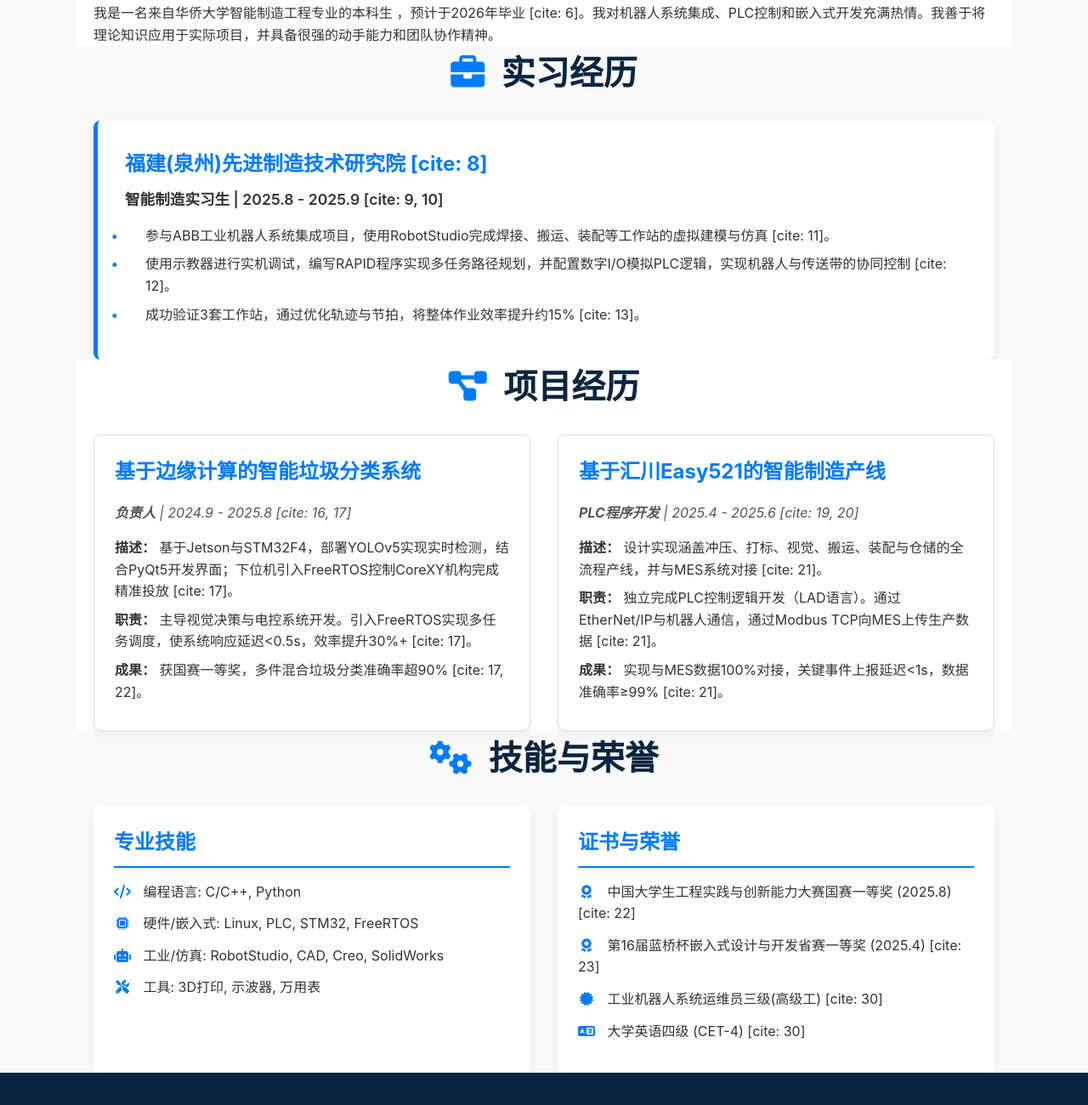
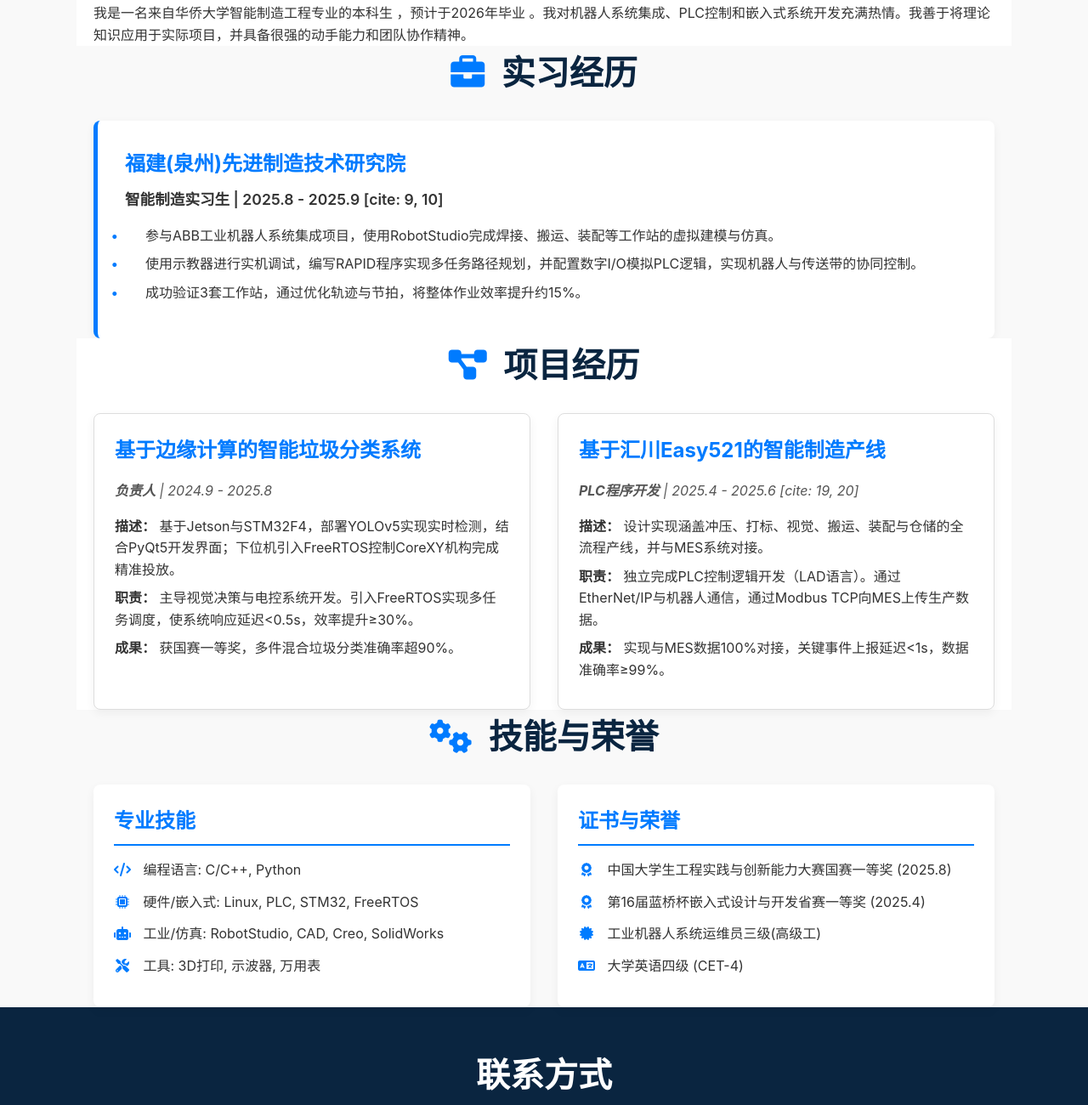
Before and after one commit to torch241/torch241.github.io, a plain HTML site: page index.html in a window 1280 px wide. Shown: the part 564-1864 px from the top of the page at 85% size. Drawn offline with Linux system fonts and the light colour scheme.

Commit message:
Update index.html

```diff
--- a/index.html
+++ b/index.html
@@ -10,7 +10,7 @@
 <body>
     <header>
         <div class="container">
-            <h1 class="logo">王琦 [cite: 1]</h1>
+            <h1 class="logo">王琦</h1>
             <nav>
                 <input type="checkbox" id="menu-toggle">
                 <label for="menu-toggle" class="menu-icon">&#9776;</label>
@@ -28,26 +28,26 @@
     <main>
         <section id="hero">
             <div class="container">
-                <h2>智能制造工程学生 </h2>
-                <p>华侨大学 (厦门校区) [cite: 4] | 2022.9 - 2026.6 [cite: 6]</p>
+                <h2>智能制造工程专业 </h2>
+                <p>华侨大学 (厦门校区) | 2022.9 - 2026.6 </p>
                 <p>致力于将软件开发与硬件控制相结合，在机器人技术、工业自动化和边缘计算领域不断探索。</p>
             </div>
         </section>
 
         <section id="about" class="container">
             <h2><i class="fas fa-user"></i> 关于我</h2>
-            <p>我是一名来自华侨大学智能制造工程专业的本科生 ，预计于2026年毕业 [cite: 6]。我对机器人系统集成、PLC控制和嵌入式开发充满热情。我善于将理论知识应用于实际项目，并具备很强的动手能力和团队协作精神。</p>
+            <p>我是一名来自华侨大学智能制造工程专业的本科生 ，预计于2026年毕业 。我对机器人系统集成、PLC控制和嵌入式系统开发充满热情。我善于将理论知识应用于实际项目，并具备很强的动手能力和团队协作精神。</p>
         </section>
 
         <section id="experience" class="container">
             <h2><i class="fas fa-briefcase"></i> 实习经历</h2>
             <article class="job-card">
-                <h3>福建(泉州)先进制造技术研究院 [cite: 8]</h3>
+                <h3>福建(泉州)先进制造技术研究院 </h3>
                 <p class="job-title"><strong>智能制造实习生</strong> | 2025.8 - 2025.9 [cite: 9, 10]</p>
                 <ul>
-                    <li>参与ABB工业机器人系统集成项目，使用RobotStudio完成焊接、搬运、装配等工作站的虚拟建模与仿真 [cite: 11]。</li>
-                    <li>使用示教器进行实机调试，编写RAPID程序实现多任务路径规划，并配置数字I/O模拟PLC逻辑，实现机器人与传送带的协同控制 [cite: 12]。</li>
-                    <li>成功验证3套工作站，通过优化轨迹与节拍，将整体作业效率提升约15% [cite: 13]。</li>
+                    <li>参与ABB工业机器人系统集成项目，使用RobotStudio完成焊接、搬运、装配等工作站的虚拟建模与仿真。</li>
+                    <li>使用示教器进行实机调试，编写RAPID程序实现多任务路径规划，并配置数字I/O模拟PLC逻辑，实现机器人与传送带的协同控制。</li>
+                    <li>成功验证3套工作站，通过优化轨迹与节拍，将整体作业效率提升约15%。</li>
                 </ul>
             </article>
         </section>
@@ -57,11 +57,11 @@
             <div class="grid-container">
                 <article class="project-card">
                     <h3>基于边缘计算的智能垃圾分类系统 </h3>
-                    <p class="project-meta"><strong>负责人</strong> | 2024.9 - 2025.8 [cite: 16, 17]</p>
+                    <p class="project-meta"><strong>负责人</strong> | 2024.9 - 2025.8</p>
                     <div class="project-content">
-                        <p><strong>描述：</strong> 基于Jetson与STM32F4，部署YOLOv5实现实时检测，结合PyQt5开发界面；下位机引入FreeRTOS控制CoreXY机构完成精准投放 [cite: 17]。</p>
-                        <p><strong>职责：</strong> 主导视觉决策与电控系统开发。引入FreeRTOS实现多任务调度，使系统响应延迟<0.5s，效率提升30%+ [cite: 17]。</p>
-                        <p><strong>成果：</strong> 获国赛一等奖，多件混合垃圾分类准确率超90% [cite: 17, 22]。</p>
+                        <p><strong>描述：</strong> 基于Jetson与STM32F4，部署YOLOv5实现实时检测，结合PyQt5开发界面；下位机引入FreeRTOS控制CoreXY机构完成精准投放。</p>
+                        <p><strong>职责：</strong> 主导视觉决策与电控系统开发。引入FreeRTOS实现多任务调度，使系统响应延迟<0.5s，效率提升≥30%。</p>
+                        <p><strong>成果：</strong> 获国赛一等奖，多件混合垃圾分类准确率超90%。</p>
                     </div>
                 </article>
 
@@ -69,9 +69,9 @@
                     <h3>基于汇川Easy521的智能制造产线 </h3>
                     <p class="project-meta"><strong>PLC程序开发</strong> | 2025.4 - 2025.6 [cite: 19, 20]</p>
                     <div class="project-content">
-                        <p><strong>描述：</strong> 设计实现涵盖冲压、打标、视觉、搬运、装配与仓储的全流程产线，并与MES系统对接 [cite: 21]。</p>
-                        <p><strong>职责：</strong> 独立完成PLC控制逻辑开发（LAD语言）。通过EtherNet/IP与机器人通信，通过Modbus TCP向MES上传生产数据 [cite: 21]。</p>
-                        <p><strong>成果：</strong> 实现与MES数据100%对接，关键事件上报延迟<1s，数据准确率≥99% [cite: 21]。</p>
+                        <p><strong>描述：</strong> 设计实现涵盖冲压、打标、视觉、搬运、装配与仓储的全流程产线，并与MES系统对接。</p>
+                        <p><strong>职责：</strong> 独立完成PLC控制逻辑开发（LAD语言）。通过EtherNet/IP与机器人通信，通过Modbus TCP向MES上传生产数据。</p>
+                        <p><strong>成果：</strong> 实现与MES数据100%对接，关键事件上报延迟<1s，数据准确率≥99%。</p>
                     </div>
                 </article>
             </div>
@@ -92,10 +92,10 @@
                 <div class="awards-list">
                     <h3>证书与荣誉</h3>
                     <ul>
-                        <li><i class="fas fa-award"></i> 中国大学生工程实践与创新能力大赛国赛一等奖 (2025.8) [cite: 22]</li>
-                        <li><i class="fas fa-award"></i> 第16届蓝桥杯嵌入式设计与开发省赛一等奖 (2025.4) [cite: 23]</li>
-                        <li><i class="fas fa-certificate"></i> 工业机器人系统运维员三级(高级工) [cite: 30]</li>
-                        <li><i class="fas fa-language"></i> 大学英语四级 (CET-4) [cite: 30]</li>
+                        <li><i class="fas fa-award"></i> 中国大学生工程实践与创新能力大赛国赛一等奖 (2025.8)</li>
+                        <li><i class="fas fa-award"></i> 第16届蓝桥杯嵌入式设计与开发省赛一等奖 (2025.4)</li>
+                        <li><i class="fas fa-certificate"></i> 工业机器人系统运维员三级(高级工)</li>
+                        <li><i class="fas fa-language"></i> 大学英语四级 (CET-4)</li>
                     </ul>
                 </div>
             </div>
```
